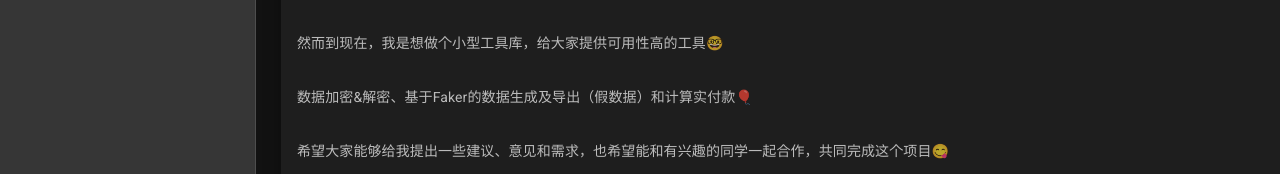
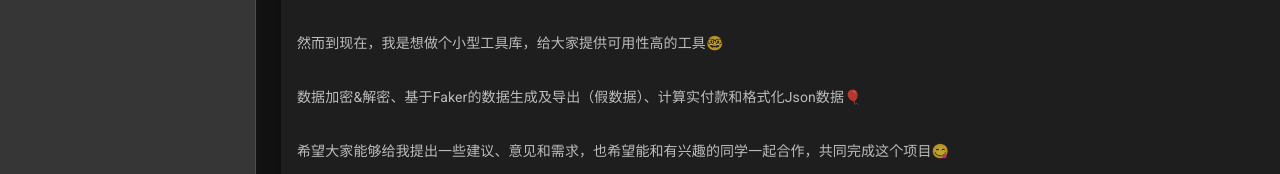
Before and after one commit to DDDDanny/ToolHub-FE, a Vue app: page /#/about/toolHub in a window 1280 px wide. Shown: the part 207-381 px from the top of the page. Built offline with nearby package versions, Linux system fonts and the light colour scheme; no server answers.

Commit message:
feat: 更新 AboutToolHub

```diff
--- a/src/components/about/AboutToolHub.vue
+++ b/src/components/about/AboutToolHub.vue
@@ -6,7 +6,7 @@
             <v-card-title >Welcome ToolHub</v-card-title>
             <v-card-text>关于ToolHub，最初的想法是，一个练手的项目🙌</v-card-text>
             <v-card-text>然而到现在，我是想做个小型工具库，给大家提供可用性高的工具🤓</v-card-text>
-            <v-card-text>数据加密&解密、基于Faker的数据生成及导出（假数据）和计算实付款🎈</v-card-text>
+            <v-card-text>数据加密&解密、基于Faker的数据生成及导出（假数据）、计算实付款和格式化Json数据🎈</v-card-text>
             <v-card-text>希望大家能够给我提出一些建议、意见和需求，也希望能和有兴趣的同学一起合作，共同完成这个项目😋</v-card-text>
             <v-card-title>技术栈</v-card-title>
             <v-card-text>
```
